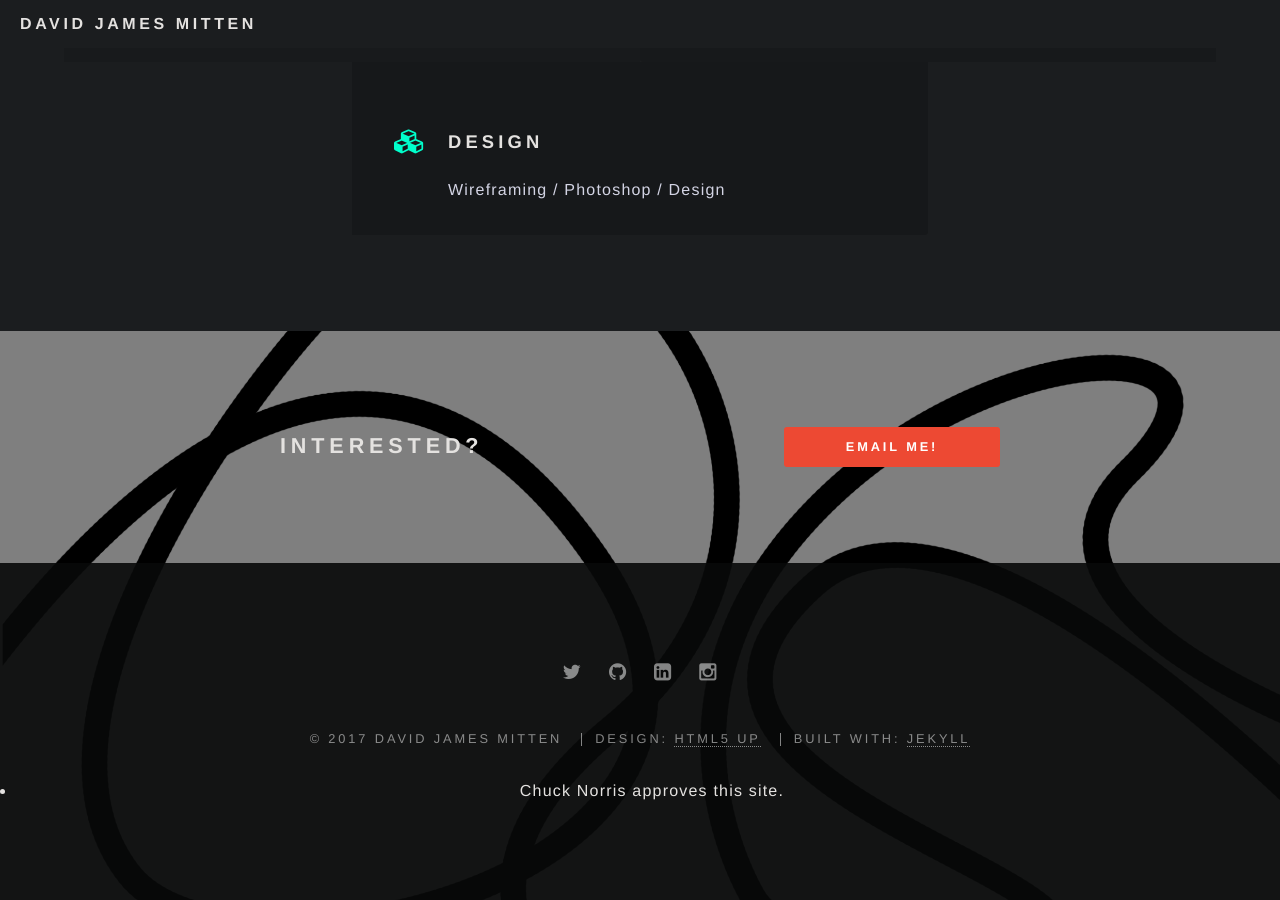
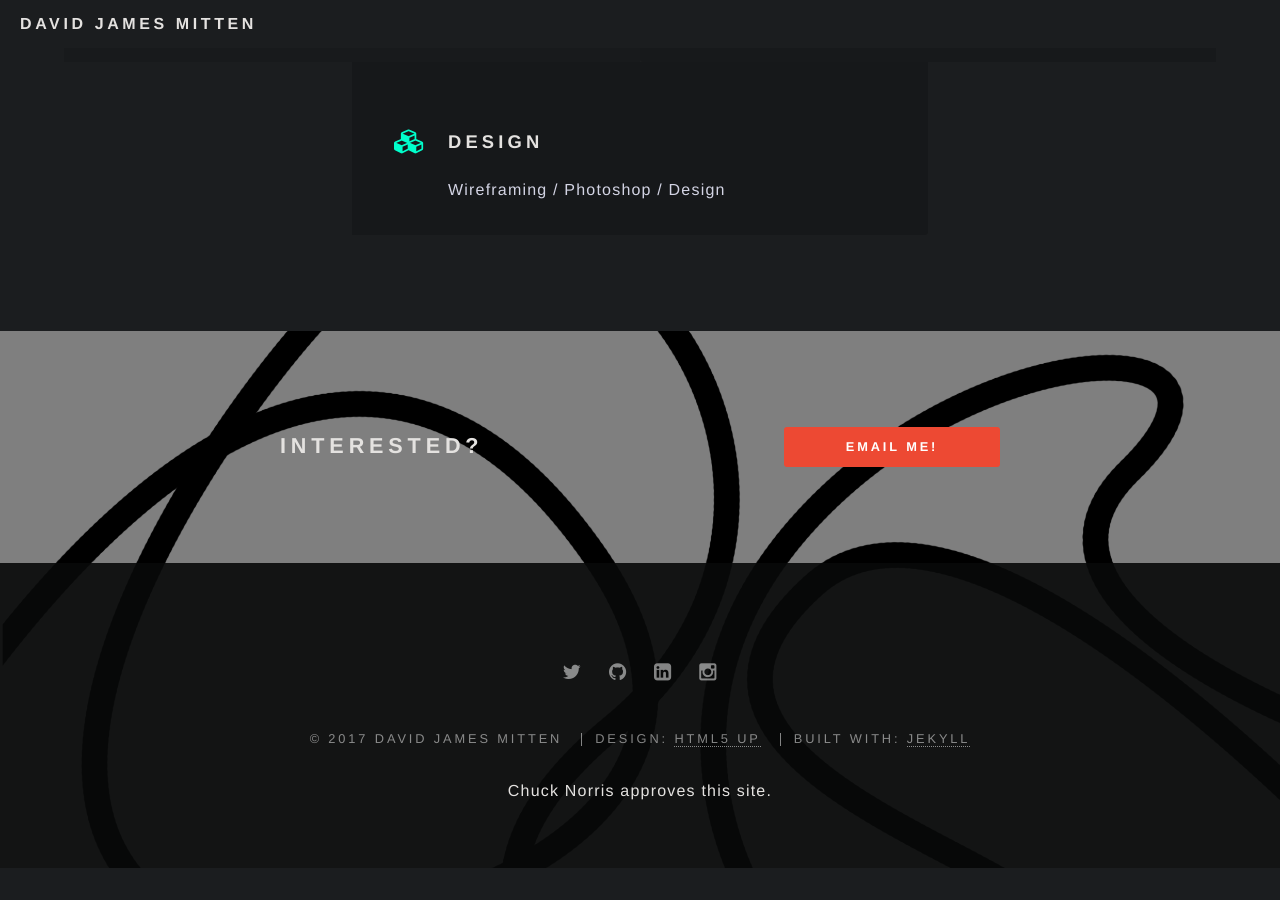
Before and after one commit to DaveMitten/DaveMitten.github.io, a Jekyll site: the page built from index.html, in a window 1280 px wide and 900 px high, scrolled down 3773 px. Built offline with Jekyll 4.4.1, drawn with Linux system fonts in a browser that asks for light colours; some web fonts are replaced; after the commit the page ends 4641 px from its top, so only the background shows below that.

Commit message:
adjusted the li elemetns when not need in 2 sections

```diff
--- a/_includes/footer.html
+++ b/_includes/footer.html
@@ -24,7 +24,7 @@
     <li>Design: <a href="http://html5up.net" target="_blank">HTML5 UP</a></li>
     <li>Built with: <a href="http://jekyllrb.com" target="_blank">Jekyll</a></li>
   </ul>
-  <ul>
-    <li>Chuck Norris approves this site.</li>
-  </ul>
+
+    <div>Chuck Norris approves this site.</div>
+
 </footer>
```
